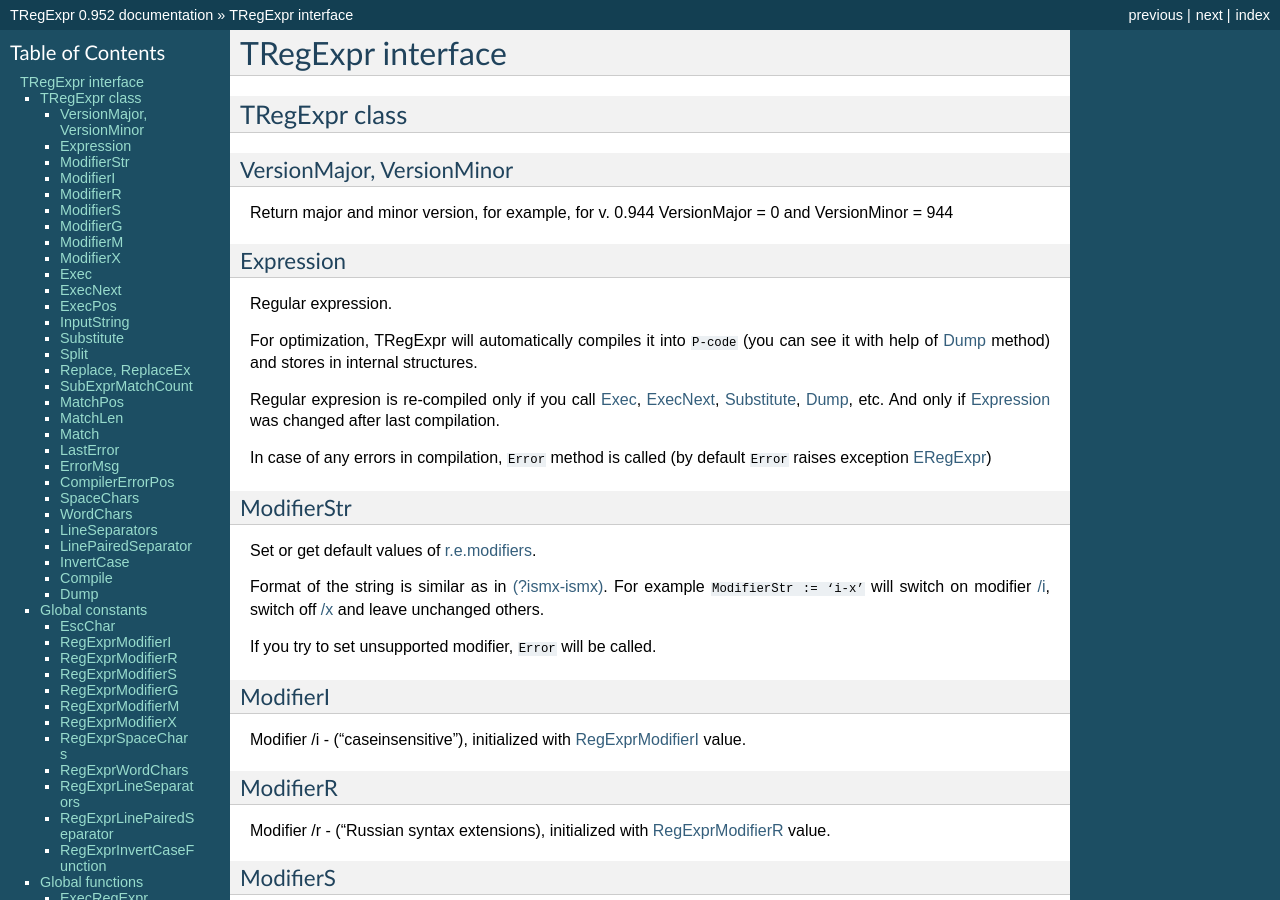
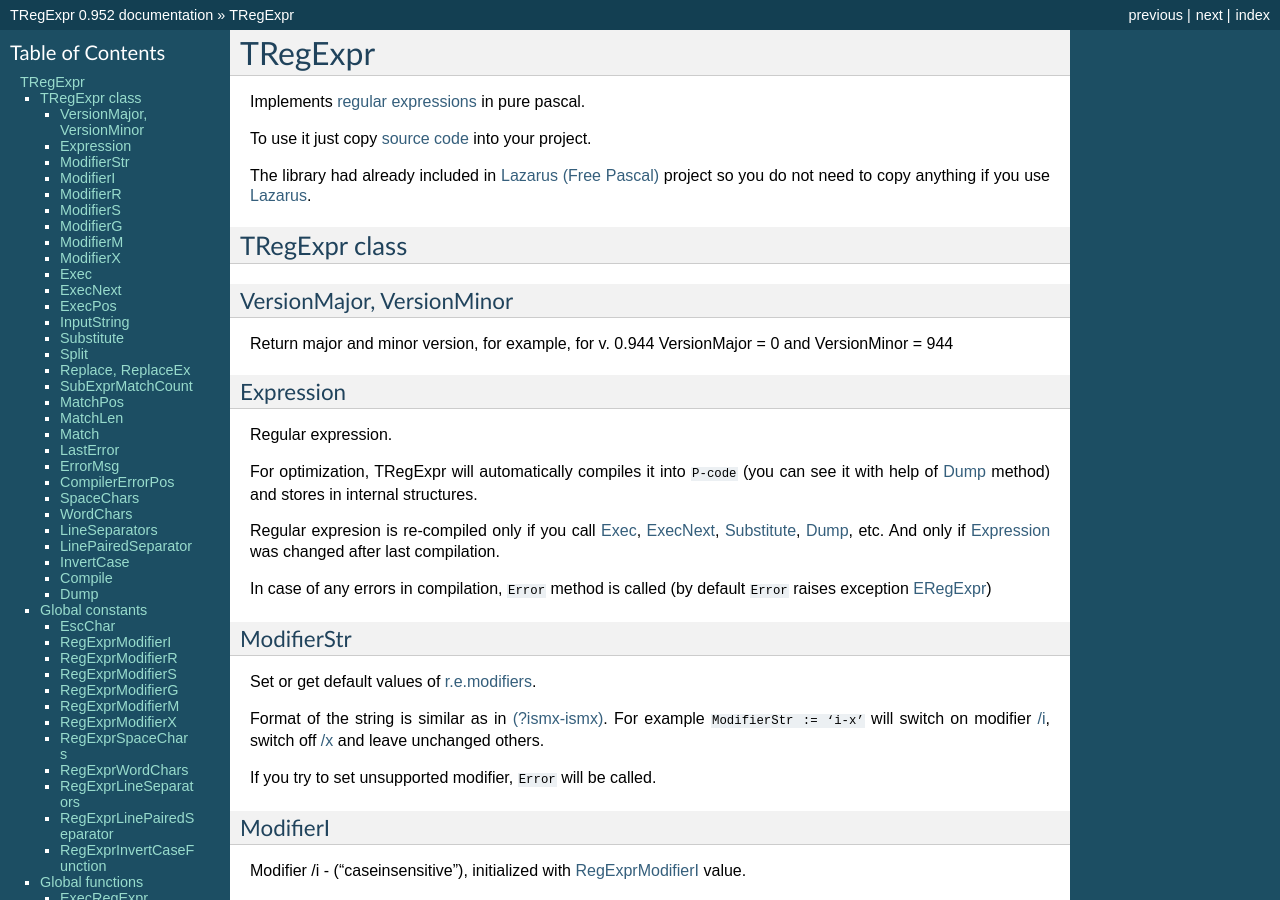
Before and after one commit to andgineer/TRegExpr, a Sphinx documentation site: the page built from docs/tregexpr_interface.rst, in a window 1280 px wide and 900 px high. Built offline with Sphinx 7.4.7, drawn with Linux system fonts in a browser that asks for light colours; some of the changed text lies outside the part shown.

Commit message:
library/syntax cross-references

```diff
--- a/docs/regexp_syntax.rst
+++ b/docs/regexp_syntax.rst
@@ -1,6 +1,5 @@
 Regular expressions
 ===================
-
 
 Introduction
 ------------
--- a/docs/tregexpr_interface.rst
+++ b/docs/tregexpr_interface.rst
@@ -1,5 +1,14 @@
-TRegExpr interface
-==================
+TRegExpr
+========
+
+Implements `regular expressions <regexp_syntax.html>`_ in pure pascal.
+
+To use it just copy `source code <https://github.com/masterandrey/TRegExpr/blob/master/src/RegExpr.pas>`_
+into your project.
+
+The library had already included in
+`Lazarus (Free Pascal) <http://wiki.freepascal.org/Regexpr>`_ project so you do not need
+to copy anything if you use `Lazarus <https://www.lazarus-ide.org/>`_.
 
 TRegExpr class
 --------------
```
